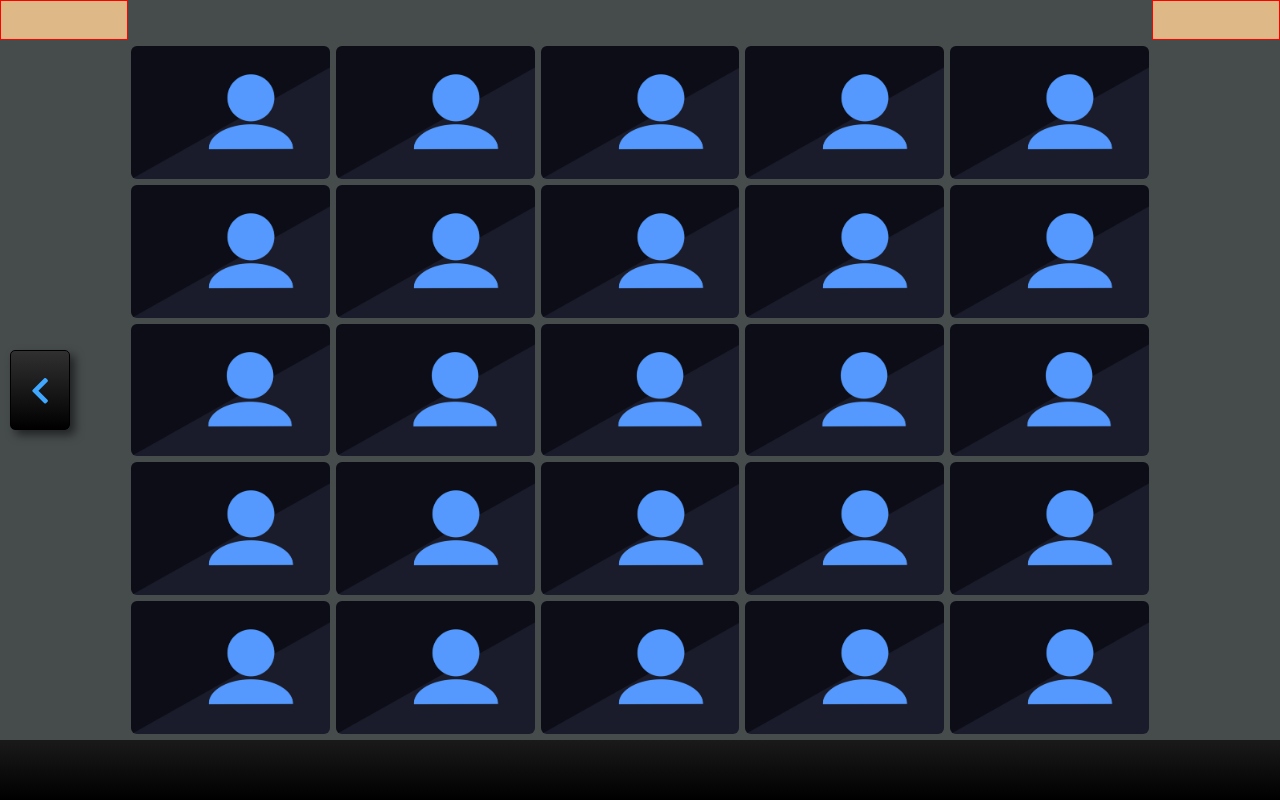
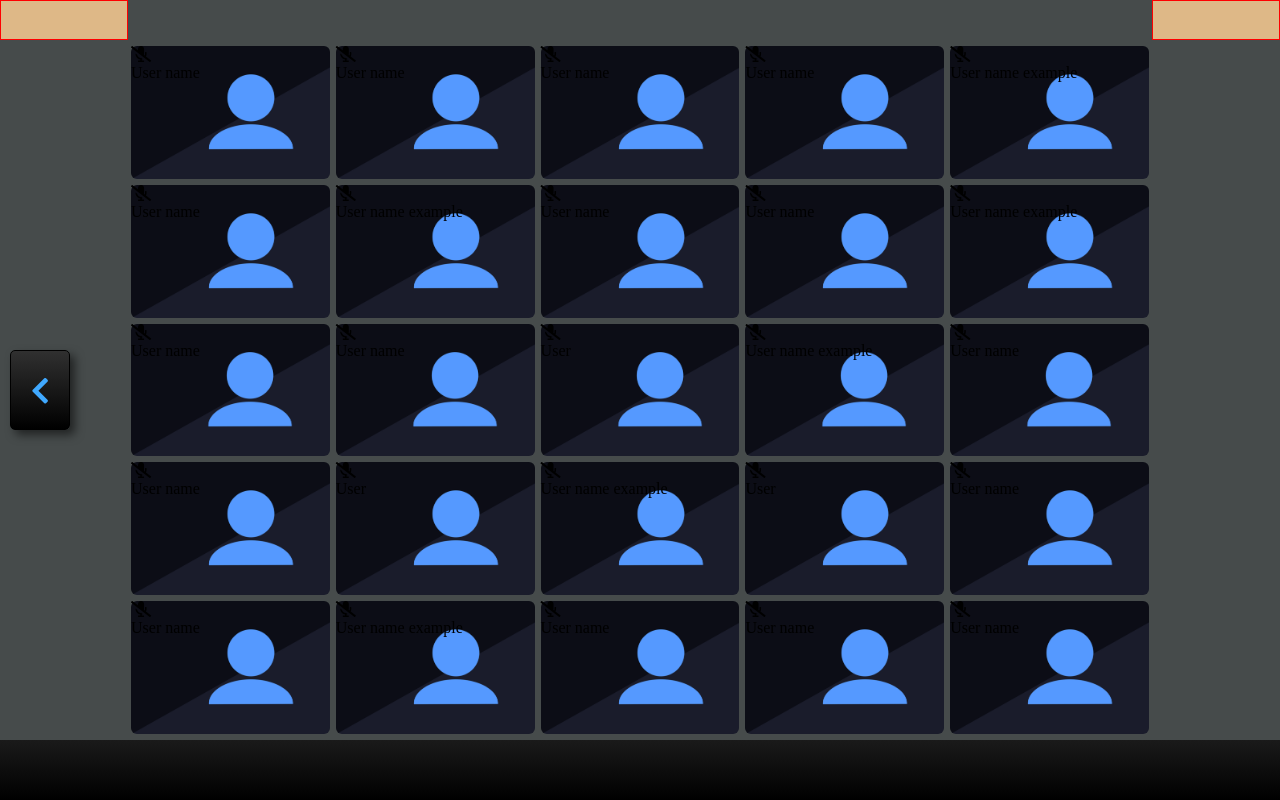
Before and after one commit to FeDeRiCo9719/html-css-zoom, a plain HTML site: page index.html in a window 1280 px wide. Drawn offline with Linux system fonts and the light colour scheme.

Commit message:
user name style

```diff
--- a/index.html
+++ b/index.html
@@ -21,43 +21,199 @@
     <main>
         <div class="box-main">
             <!---------------------- row 1 ---------------------->
-            <div class="main-item"></div>
-            <div class="main-item"></div>
-            <div class="main-item"></div>
-            <div class="main-item"></div>
-            <div class="main-item"></div>
+            <div class="main-item">
+                <div class="name-user">
+                    <i class="fas fa-microphone-slash"></i>
+                    <p>User name</p>
+                </div>
+            </div>
+
+            <div class="main-item">
+                <div class="name-user">
+                    <i class="fas fa-microphone-slash"></i>
+                    <p>User name</p>
+                </div>
+            </div>
+
+            <div class="main-item">
+                <div class="name-user">
+                    <i class="fas fa-microphone-slash"></i>
+                    <p>User name</p>
+                </div>
+            </div>
+
+            <div class="main-item">
+                <div class="name-user">
+                    <i class="fas fa-microphone-slash"></i>
+                    <p>User name</p>
+                </div>
+            </div>
+
+            <div class="main-item">
+                <div class="name-user">
+                    <i class="fas fa-microphone-slash"></i>
+                    <p>User name example</p>
+                </div>
+            </div>
+
             <!---------------------- row 2 ---------------------->
-            <div class="main-item"></div>
-            <div class="main-item"></div>
-            <div class="main-item"></div>
-            <div class="main-item"></div>
-            <div class="main-item"></div>
-            <!---------------------- row 1 ---------------------->
-            <div class="main-item"></div>
-            <div class="main-item"></div>
-            <div class="main-item"></div>
-            <div class="main-item"></div>
-            <div class="main-item"></div>
-            <!---------------------- row 2 ---------------------->
-            <div class="main-item"></div>
-            <div class="main-item"></div>
-            <div class="main-item"></div>
-            <div class="main-item"></div>
-            <div class="main-item"></div>
-            <!---------------------- row 2 ---------------------->
-            <div class="main-item"></div>
-            <div class="main-item"></div>
-            <div class="main-item"></div>
-            <div class="main-item"></div>
-            <div class="main-item"></div>
+            <div class="main-item">
+                <div class="name-user">
+                    <i class="fas fa-microphone-slash"></i>
+                    <p>User name</p>
+                </div>
+            </div>
+
+            <div class="main-item">
+                <div class="name-user">
+                    <i class="fas fa-microphone-slash"></i>
+                    <p>User name example</p>
+                </div>
+            </div>
+
+            <div class="main-item">
+                <div class="name-user">
+                    <i class="fas fa-microphone-slash"></i>
+                    <p>User name</p>
+                </div>
+            </div>
+
+            <div class="main-item">
+                <div class="name-user">
+                    <i class="fas fa-microphone-slash"></i>
+                    <p>User name</p>
+                </div>
+            </div>
+
+            <div class="main-item">
+                <div class="name-user">
+                    <i class="fas fa-microphone-slash"></i>
+                    <p>User name example</p>
+                </div>
+            </div>
+
+            <!---------------------- row 3 ---------------------->
+            <div class="main-item">
+                <div class="name-user">
+                    <i class="fas fa-microphone-slash"></i>
+                    <p>User name</p>
+                </div>
+            </div>
+
+            <div class="main-item">
+                <div class="name-user">
+                    <i class="fas fa-microphone-slash"></i>
+                    <p>User name</p>
+                </div>
+            </div>
+
+            <div class="main-item">
+                <div class="name-user">
+                    <i class="fas fa-microphone-slash"></i>
+                    <p>User</p>
+                </div>
+            </div>
+
+            <div class="main-item">
+                <div class="name-user">
+                    <i class="fas fa-microphone-slash"></i>
+                    <p>User name example</p>
+                </div>
+            </div>
+
+            <div class="main-item">
+                <div class="name-user">
+                    <i class="fas fa-microphone-slash"></i>
+                    <p>User name</p>
+                </div>
+            </div>
+
+            <!---------------------- row 4 ---------------------->
+            <div class="main-item">
+                <div class="name-user">
+                    <i class="fas fa-microphone-slash"></i>
+                    <p>User name</p>
+                </div>
+            </div>
+
+            <div class="main-item">
+                <div class="name-user">
+                    <i class="fas fa-microphone-slash"></i>
+                    <p>User</p>
+                </div>
+            </div>
+
+            <div class="main-item">
+                <div class="name-user">
+                    <i class="fas fa-microphone-slash"></i>
+                    <p>User name example</p>
+                </div>
+            </div>
+
+            <div class="main-item">
+                <div class="name-user">
+                    <i class="fas fa-microphone-slash"></i>
+                    <p>User</p>
+                </div>
+            </div>
+
+            <div class="main-item">
+                <div class="name-user">
+                    <i class="fas fa-microphone-slash"></i>
+                    <p>User name</p>
+                </div>
+            </div>
+
+            <!---------------------- row 5 ---------------------->
+            <div class="main-item">
+                <div class="name-user">
+                    <i class="fas fa-microphone-slash"></i>
+                    <p>User name</p>
+                </div>
+            </div>
+
+            <div class="main-item">
+                <div class="name-user">
+                    <i class="fas fa-microphone-slash"></i>
+                    <p>User name example</p>
+                </div>
+            </div>
+
+            <div class="main-item">
+                <div class="name-user">
+                    <i class="fas fa-microphone-slash"></i>
+                    <p>User name</p>
+                </div>
+            </div>
+
+            <div class="main-item">
+                <div class="name-user">
+                    <i class="fas fa-microphone-slash"></i>
+                    <p>User name</p>
+                </div>
+            </div>
+
+            <div class="main-item">
+                <div class="name-user">
+                    <i class="fas fa-microphone-slash"></i>
+                    <p>User name</p>
+                </div>
+            </div>
         </div>
 
+        <!---------------------- Arrow ---------------------->
         <div class="arrow">
             <i class="fas fa-chevron-left"></i>
             <!-- <p>2/2</p> -->
         </div>
     </main>
     <!---------------------- FOOTER ---------------------->
-    <footer></footer>
+    <footer>
+        <div class="box">
+            <div class="item-box"></div>
+            <div class="item-box"></div>
+            <div class="item-box"></div>
+        </div>
+    </footer>
 </body>
 </html>
```
